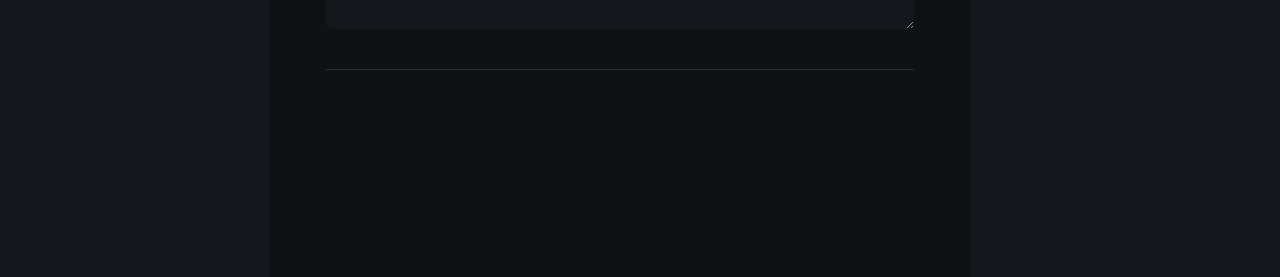
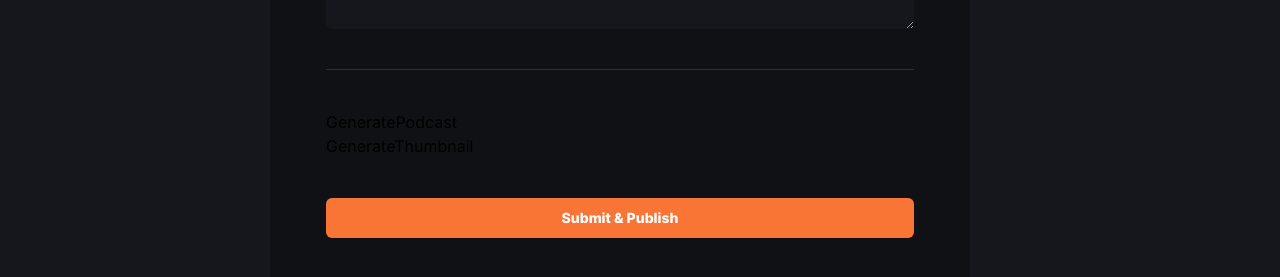
Before and after one commit to anish-k-mishra/podcast-AI-SaaS-application, a Next.js app: page /create-podcast in a window 1280 px wide. Shown: the part 421-698 px from the top of the page. Built offline with nearby package versions, Linux system fonts and the light colour scheme; no server answers.

Commit message:
generate podcast started

```diff
--- a/app/(root)/create-podcast/page.tsx
+++ b/app/(root)/create-podcast/page.tsx
@@ -27,23 +27,46 @@ import {
 } from "@/components/ui/select"
 import { cn } from "@/lib/utils"
 import { useState } from "react"
+import GeneratePodcast from "@/components/GeneratePodcast"
+import GenerateThumbnail from "@/components/GenerateThumbnail"
+import { Button } from "@/components/ui/button"
+import { Loader } from "lucide-react"
+import { Id } from "@/convex/_generated/dataModel"
 
 const voiceCategories = ['alloy', 'shimmer', 'nova', 'echo', 'fable', 'onyx']
 
 const formSchema = z.object({
-  username: z.string().min(2, {
-    message: "Username must be at least 2 characters.",
-  }),
+  podcastTitle: z.string().min(2),
+  podcastDescription: z.string().min(2),
 })
 
 const CreatePodcast = ()=> {
+
+  const [isSubmitting, setIsSubmitting] = useState(false);
+
+  const [imagePrompt, setImagePrompt] = useState('');
+
+  const [imageStorageId, setImageStorageId] = useState<Id<'_storage'> | null>(null)
+
+  const [imageUrl, setImageUrl] = useState('')
+
+
+  const [audioStorageId, setAudioStorageId] = useState<Id<'_storage'> | null>(null)
+
+  const [audioUrl, setAudioUrl] = useState('');
+
+  const [audioDuration, setAudioDuration] = useState(0);
+
+  const [voicePrompt, setVoicePrompt] = useState('')
+
   const [voiceType, setVoiceType] = useState<string | null>(null)
 
   // 1. Define your form.
   const form = useForm<z.infer<typeof formSchema>>({
     resolver: zodResolver(formSchema),
     defaultValues: {
-      username: "",
+      podcastTitle: "",
+      podcastDescription: "",
     },
   })
 
@@ -118,6 +141,33 @@ const CreatePodcast = ()=> {
 
           </div>
 
+          <div className="flex flex-col pt-10">
+            <GeneratePodcast
+              setAudioStorageId = {audioStorageId}
+              setAudio = {setAudioUrl}
+              voiceType = {voiceType}
+              audio = {audioUrl}
+              voicePrompt = {voicePrompt}
+              setVoicePrompt = {setVoicePrompt}
+              setAudioDuration = {setAudioDuration}
+
+            />
+
+            <GenerateThumbnail/>
+
+            <div className="mt-10 w-full ">
+              <Button type="submit" className="text-16 w-full bg-orange-1 py-4 font-extrabold text-white-1 transition-all duration-500 hover:bg-black-1">
+                {isSubmitting ? (
+                  <>
+                    Submitting
+                    <Loader size={20} className="animate-spin ml-2"/>
+                  </>
+                ) : (
+                  'Submit & Publish'
+                )}
+              </Button>
+            </div>
+          </div>
 
 
         </form>
--- /dev/null
+++ b/components/GeneratePodcast.tsx
@@ -0,0 +1,18 @@
+import { GeneratePodcastProps } from '@/types'
+import React from 'react'
+
+const GeneratePodcast = ({
+    setAudioStorageId,
+    setAudio,
+    voiceType,
+    audio,
+    voicePrompt,
+    setVoicePrompt,
+    setAudioDuration,
+}: GeneratePodcastProps) => {
+  return (
+    <div>GeneratePodcast</div>
+  )
+}
+
+export default GeneratePodcast
--- /dev/null
+++ b/components/GenerateThumbnail.tsx
@@ -0,0 +1,9 @@
+import React from 'react'
+
+const GenerateThumbnail = () => {
+  return (
+    <div>GenerateThumbnail</div>
+  )
+}
+
+export default GenerateThumbnail
--- /dev/null
+++ b/types/index.ts
@@ -0,0 +1,137 @@
+/* eslint-disable no-unused-vars */
+
+import { Dispatch, SetStateAction } from "react";
+
+import { Id } from "@/convex/_generated/dataModel";
+
+export interface EmptyStateProps {
+  title: string;
+  search?: boolean;
+  buttonText?: string;
+  buttonLink?: string;
+}
+
+export interface TopPodcastersProps {
+  _id: Id<"users">;
+  _creationTime: number;
+  email: string;
+  imageUrl: string;
+  clerkId: string;
+  name: string;
+  podcast: {
+    podcastTitle: string;
+    pocastId: Id<"podcasts">;
+  }[];
+  totalPodcasts: number;
+}
+
+export interface PodcastProps {
+  _id: Id<"podcasts">;
+  _creationTime: number;
+  audioStorageId: Id<"_storage"> | null;
+  user: Id<"users">;
+  podcastTitle: string;
+  podcastDescription: string;
+  audioUrl: string | null;
+  imageUrl: string | null;
+  imageStorageId: Id<"_storage"> | null;
+  author: string;
+  authorId: string;
+  authorImageUrl: string;
+  voicePrompt: string;
+  imagePrompt: string | null;
+  voiceType: string;
+  audioDuration: number;
+  views: number;
+}
+
+export interface ProfilePodcastProps {
+  podcasts: PodcastProps[];
+  listeners: number;
+}
+
+export type VoiceType =
+  | "alloy"
+  | "echo"
+  | "fable"
+  | "onyx"
+  | "nova"
+  | "shimmer";
+
+export interface GeneratePodcastProps {
+  voiceType: VoiceType;
+  setAudio: Dispatch<SetStateAction<string>>;
+  audio: string;
+  setAudioStorageId: Dispatch<SetStateAction<Id<"_storage"> | null>>;
+  voicePrompt: string;
+  setVoicePrompt: Dispatch<SetStateAction<string>>;
+  setAudioDuration: Dispatch<SetStateAction<number>>;
+}
+
+export interface GenerateThumbnailProps {
+  setImage: Dispatch<SetStateAction<string>>;
+  setImageStorageId: Dispatch<SetStateAction<Id<"_storage"> | null>>;
+  image: string;
+  imagePrompt: string;
+  setImagePrompt: Dispatch<SetStateAction<string>>;
+}
+
+export interface LatestPodcastCardProps {
+  imgUrl: string;
+  title: string;
+  duration: string;
+  index: number;
+  audioUrl: string;
+  author: string;
+  views: number;
+  podcastId: Id<"podcasts">;
+}
+
+export interface PodcastDetailPlayerProps {
+  audioUrl: string;
+  podcastTitle: string;
+  author: string;
+  isOwner: boolean;
+  imageUrl: string;
+  podcastId: Id<"podcasts">;
+  imageStorageId: Id<"_storage">;
+  audioStorageId: Id<"_storage">;
+  authorImageUrl: string;
+  authorId: string;
+}
+
+export interface AudioProps {
+  title: string;
+  audioUrl: string;
+  author: string;
+  imageUrl: string;
+  podcastId: string;
+}
+
+export interface AudioContextType {
+  audio: AudioProps | undefined;
+  setAudio: React.Dispatch<React.SetStateAction<AudioProps | undefined>>;
+}
+
+export interface PodcastCardProps {
+  imgUrl: string;
+  title: string;
+  description: string;
+  podcastId: Id<"podcasts">;
+}
+
+export interface CarouselProps {
+  fansLikeDetail: TopPodcastersProps[];
+}
+
+export interface ProfileCardProps {
+  podcastData: ProfilePodcastProps;
+  imageUrl: string;
+  userFirstName: string;
+}
+
+export type UseDotButtonType = {
+  selectedIndex: number;
+  scrollSnaps: number[];
+  onDotButtonClick: (index: number) => void;
+};
```
